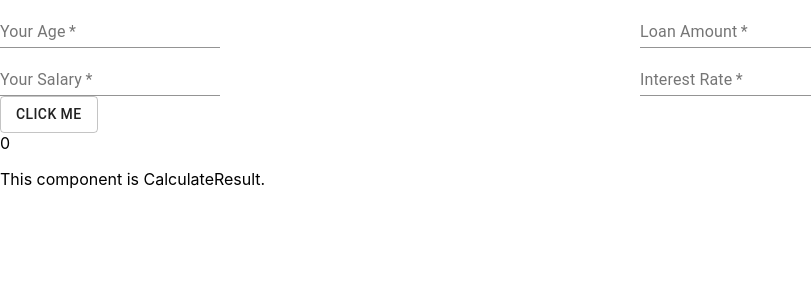
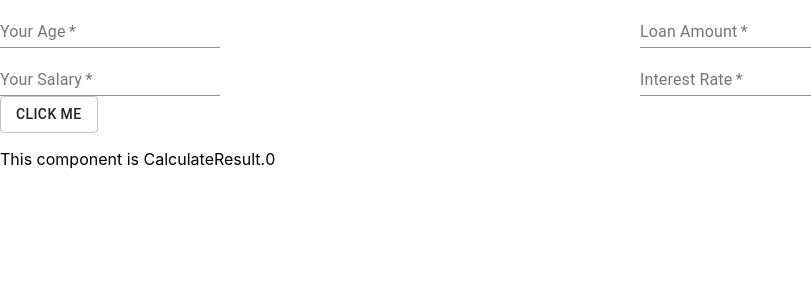
Before and after one commit to sshota0809/housing-loan-simulator, a React (Create React App) app: page / in a window 1280 px wide. Shown: the top 300 px of the page, without its empty margins (0-811 px from the left). Built offline with nearby package versions, Linux system fonts and the light colour scheme.

Commit message:
Implement Context

```diff
--- a/src/CalculateForm.js
+++ b/src/CalculateForm.js
@@ -1,12 +1,15 @@
-import React, { useState } from 'react';
+import React, { useState, useContext } from 'react';
 import { Grid, TextField, Button } from '@material-ui/core';
+
+import { CalculateContext } from './Main';
 
 function CalculateForm() {
   const [age, setAge] = useState(0);
   const [loanAmount, setLoanAmount] = useState(0);
   const [salary, setSalary] = useState(0);
   const [interestRate, setInterestRate] = useState(0);
-  const [result, setResult] = useState(0);
+
+  const { setResult } = useContext(CalculateContext)
 
   const onChangeAge = event => {
     setAge(event.target.value);
@@ -66,9 +69,6 @@ function CalculateForm() {
           Click me
         </Button>
       </Grid>
-        <Grid item xs={12}>
-          {result}
-        </Grid>
     </Grid>
   );
 }
--- a/src/CalculateResult.js
+++ b/src/CalculateResult.js
@@ -1,9 +1,16 @@
+import React, { useContext } from 'react';
+
 import { Grid } from '@material-ui/core';
 
+import { CalculateContext } from './Main';
+
 function CalculateResult() {
+  const { result } = useContext(CalculateContext)
+
   return (
     <Grid container>
       <p>This component is CalculateResult.</p>
+      <p>{ result }</p>
     </Grid>
   );
 }
--- a/src/Main.js
+++ b/src/Main.js
@@ -1,14 +1,22 @@
+import React, { useState } from 'react';
+
 import { Grid } from '@material-ui/core';
 
 import CalculateForm from './CalculateForm';
 import CalculateResult from './CalculateResult';
 
+export const CalculateContext = React.createContext();
+
 function Main() {
+  const [result, setResult] = useState(0);
+
   return (
-    <Grid container>
-      <CalculateForm />
-      <CalculateResult />
-    </Grid>
+    <CalculateContext.Provider value={{ result, setResult }}>
+      <Grid container>
+        <CalculateForm />
+        <CalculateResult />
+      </Grid>
+    </CalculateContext.Provider>
   );
 }
 
```
Lines whose indentation alone changed are shown as unchanged.
